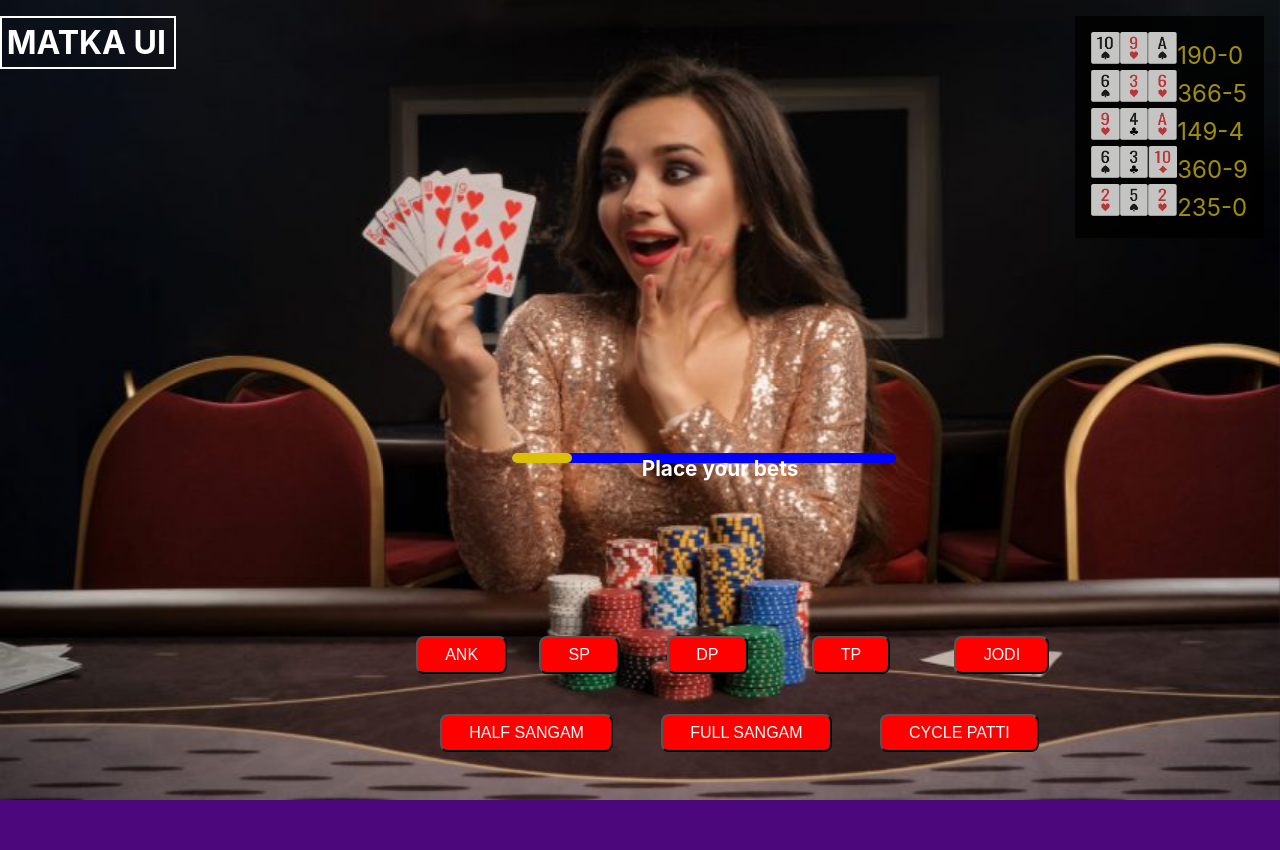
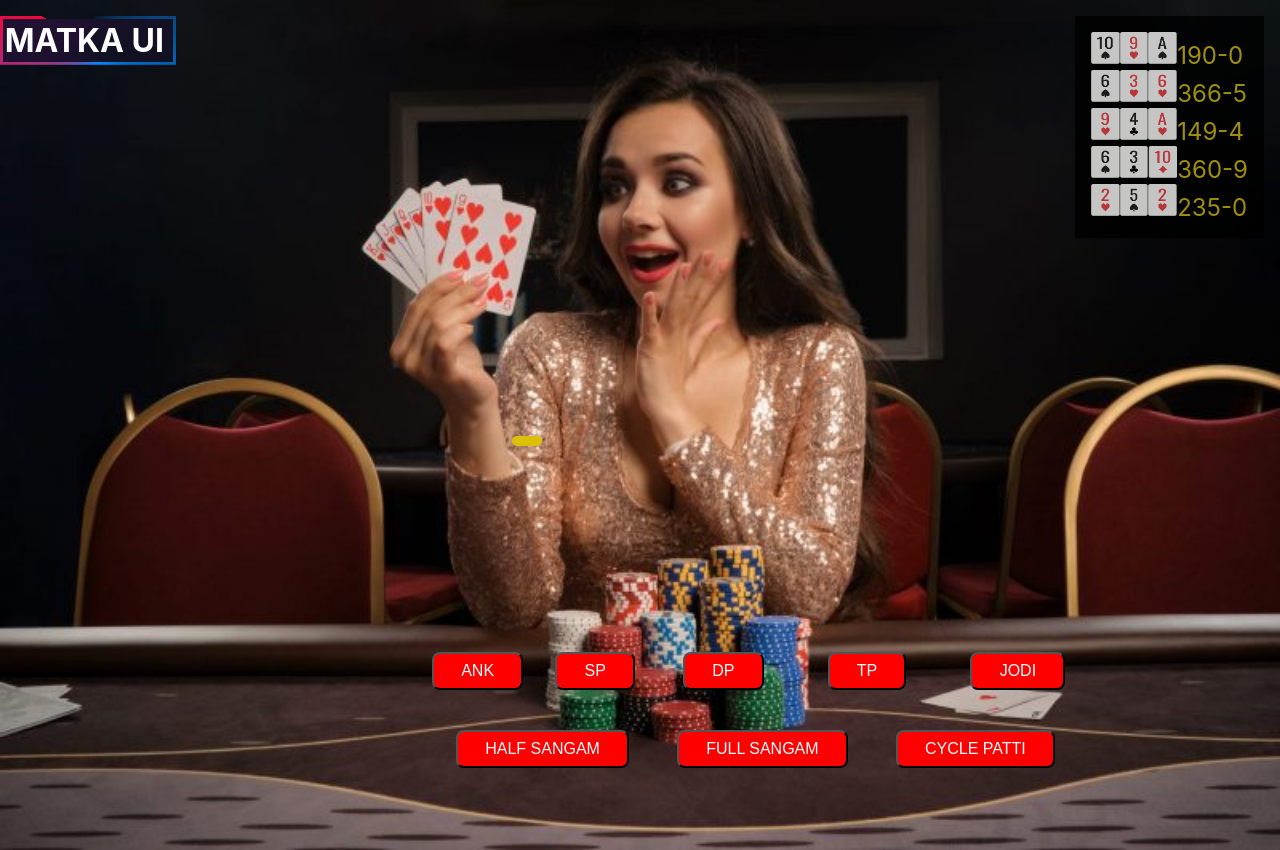
Before and after one commit to ayushanand09/matka, a React (Create React App) app: page / in a window 1280 px wide. Before the commit the page ends 800 px from the top, so only its background shows below. Built offline with nearby package versions, Linux system fonts and the light colour scheme.

Commit message:
added different timer functionality

```diff
--- a/src/CSS/Home.css
+++ b/src/CSS/Home.css
@@ -14,28 +14,63 @@ body {
   background-repeat: no-repeat;
   background-attachment: fixed;
   background-size: 100% 100%;
-  height: 100vh;
+  height: calc(100vh + 50px);
 }
 
 .container h1 {
   margin-top: 1rem;
   display: inline-flex;
   text-align: center;
-  border: 2px solid white;
+  /* border: 2px solid white; */
   padding: 0.3rem;
   width: 11rem;
+  --border-size: 3px;
+  --border-angle: 0turn;
+  background-image: conic-gradient(from var(--border-angle),#213,#112 50%,#213),
+    conic-gradient(from var(--border-angle), transparent 20%, #08f, #f03);
+  background-size: calc(100% - (var(--border-size) * 2))
+      calc(100% - (var(--border-size) * 2)),
+    cover;
+  background-position: center center;
+  background-repeat: no-repeat;
+
+  animation: bg-spin 3s linear infinite;
+}
+@keyframes bg-spin {
+  to {
+    --border-angle: 1turn;
+  }
+}
+@property --border-angle {
+  syntax: "<angle>";
+  inherits: true;
+  initial-value: 0turn;
 }
 
 #txt {
   color: white;
+  /* position: fixed; */
   display: flex;
+  flex-wrap: wrap;
+  left:38%;
   justify-content: center;
-  flex-wrap: wrap;
   padding: 1rem;
   margin-top: -1.4rem;
   margin-left: 10rem;
   font-weight: bolder;
   font-size: 1.5rem;
+  animation: blink 1s infinite;
+}
+@keyframes blink {
+  0% {
+    opacity: 1;
+  }
+  50% {
+    opacity: 0;
+  }
+  100% {
+    opacity: 1;
+  }
 }
 
 .timer-bar-container {
@@ -43,7 +78,7 @@ body {
   display: flex;
   width: 30%;
   height: 10px;
-  background-color: blue;
+  /* background-color: blue; */
   margin-top: 30%;
   margin-left: 40%;
 }
@@ -55,7 +90,8 @@ body {
   height: 100%;
   background-color: rgb(220, 192, 5);
   animation-name: progress;
-  animation-duration: 35s;
+  /* animation-duration: 40s; */
+  animation-duration: 70s;
   animation-timing-function: linear;
 }
 
@@ -74,6 +110,22 @@ body {
   margin-top: 20rem;
   left: 25%;
   position: absolute;
+  animation: token-display 1s ease-in-out;
+}
+@keyframes token-display {
+  0% {
+    transform: scale(0.1);
+    opacity: 0;
+  }
+  60% {
+    transform: scale(1.2);
+    opacity: 1;
+  }
+
+  100% {
+    transform: scale(1);
+    opacity: 1;
+  }
 }
 
 .token1{
@@ -168,17 +220,93 @@ img {
   height: 2rem;
   width: 1.8rem;
 }
+.bet-add-drop{
+  margin-top: 1rem;
+  position: absolute;
+  /* left: 40%; */
+  margin-bottom: 4rem;
+  animation: bet-display 1s ease-in-out;
+}
+@keyframes bet-display {
+  0% {
+    opacity: 0;
+  }
+  60% {
+    opacity: 1;
+  }
+
+  100% {
+    opacity: 1;
+  }
+}
+
+
+.rebet{
+  /* bottom: 2rem; */
+  /* left: 30%; */
+  border-radius: 0.5rem;
+  width: 6.5rem;
+  height: 2rem;
+  display: flex;
+  justify-content: center;
+  align-items: center;
+  display: inline-block;
+  margin: 1rem;
+  background-color: black;
+  color: white;
+  opacity: 0.6;
+  font-size: 1.3rem;
+
+}
+.remove{
+  /* bottom: 2rem; */
+  /* left: 30%; */
+  border-radius: 0.5rem;
+  width: 6.5rem;
+  height: 2rem;
+  display: flex;
+  justify-content: center;
+  align-items: center;
+  display: inline-block;
+  margin: 1rem;
+  background-color: black;
+  color: white;
+  opacity: 0.6;
+  font-size: 1.3rem;
+
+}
+.rebetX2{
+  /* bottom: 2rem; */
+  /* left: 30%; */
+  border-radius: 0.5rem;
+  width: 6.5rem;
+  height: 2rem;
+  display: flex;
+  justify-content: center;
+  align-items: center;
+  display: inline-block;
+  margin: 1rem;
+  background-color: black;
+  color: white;
+  opacity: 0.6;
+  font-size: 1.3rem;
+}
 
 .buttons {
   bottom: 2rem;
   left: 30%;
+  margin-bottom: -2rem;
   position: absolute;
+  display: block;
+  padding: 1rem;
+  border-radius: 0.5rem;
+  display: inline-block;
   /* display: flex; */
   /* flex-wrap: wrap; */
 }
 
 .ANK {
-  display: block;
+  /* display: block; */
   padding: 1rem;
   border-radius: 0.5rem;
   display: inline-block;
@@ -209,15 +337,9 @@ img {
 
 .btn1 {
   color: white;
-  padding-top: 0.3rem;
-  padding-right: 1.5rem;
-  padding-left: 1.5rem;
-  padding-bottom: 0.3rem;
-  border-radius: 0.5rem;
-  background-color: red;
 }
 .SP {
-  display: flex;
+  /* display: flex; */
   padding: 1rem;
   border-radius: 0.5rem;
   display: inline-block;
--- a/src/CSS/Responsive.css
+++ b/src/CSS/Responsive.css
@@ -30,6 +30,15 @@
         margin-left: 10rem;
         font-size: 1.3rem;
     }
+    .rebet{
+        font-size: 1.2rem;
+    }
+    .remove{
+        font-size: 1.2rem;
+    }
+    .rebetX2{
+        font-size: 1.2rem;
+    }
     .timer-bar-container {
         border-radius: 2rem;
         width: 30%;
@@ -44,7 +53,7 @@
         border-radius: 2rem;
         width: 30%;
         height: 10px;
-        margin-top: 30%;
+        margin-top: 29%;
         margin-left: 40%;
     }
 }
@@ -60,6 +69,21 @@
         margin-left: 28rem;
         margin-left: 10rem;
         font-size: 1.25rem;
+    }
+    .bet-add-drop{
+        margin-top: -0.5rem;
+    }
+    .rebet{
+        font-size: 1rem;
+        height: 1.9rem;
+    }
+    .remove{
+        font-size: 1rem;
+        height: 1.9rem;
+    }
+    .rebetX2{
+        font-size: 1rem;
+        height: 1.9rem;
     }
     .timer-bar-container {
         margin-top: 33%;
@@ -369,6 +393,15 @@
     #txt{
         margin-left: 6rem;
         font-size: 1.2rem;
+    }
+    .rebet{
+        font-size: 1rem;
+    }
+    .remove{
+        font-size: 1rem;
+    }
+    .rebetX2{
+        font-size: 1rem;
     }
     .SP1{
         font-size: 0.9rem;
@@ -771,6 +804,16 @@
         margin-left: 3%;
         font-size: 1rem;
     }
+    .rebet{
+        font-size: 0.9rem;
+    }
+    .remove{
+        font-size: 0.9rem;
+    }
+    .rebetX2{
+        font-size: 0.9rem;
+    }
+
     .buttons {
         left: 2%;
     }
@@ -1042,6 +1085,16 @@
         margin-top:-1rem;
         font-size: 0.8rem;
     }
+    .rebet{
+        font-size: 0.75rem;
+    }
+    .remove{
+        font-size: 0.75rem;
+    }
+    .rebetX2{
+        font-size: 0.75rem;
+    }
+
     .ANK button {
         font-size: 0.45rem;
     }
@@ -1238,7 +1291,7 @@
         width: 2.5rem;
     }
 }
-@media screen and (max-width:384px) {
+@media screen and (max-width:391px) {
     .timer-bar-container{
         margin-top: 115%;
     }
@@ -1307,39 +1360,39 @@
     }
 }
 
-@media screen and (max-width: 321px) {
+@media screen and (max-width: 331px) {
     .timer-bar-container{
         margin-top: 135%;
     }
     .tokens{
-        left:0%;
+        left:10%;
     }
     .token1{
         transform: scale(0.25);
     }
     .token2{
         transform: scale(0.25);
-        margin-left: -3rem;
+        margin-left: -3.5rem;
     }
     .token3{
         transform: scale(0.25);
-        margin-left: -3rem;
+        margin-left: -1.5rem;
     }
     .token4{
         transform: scale(0.25);
-        margin-left: -1.5rem;
+        margin-left: -4.5rem;
     }
     .token5{
         transform: scale(0.25);
-        margin-left: -0.5rem;
+        margin-left: -2.5rem;
     }
     .token6{
         transform: scale(0.25);
-        margin-left: -3rem;
+        margin-left: -3.3rem;
     }
     .token7{
         transform: scale(0.25);
-        margin-left: -3rem;
+        margin-left: -3.1rem;
     }
     .ANK button {
         font-size: 0.28rem;
--- a/src/Components/Home.js
+++ b/src/Components/Home.js
@@ -1,6 +1,6 @@
 import React, { useState, useEffect } from "react";
 import "../CSS/Home.css";
-import "../CSS/Responsive.css"
+import "../CSS/Responsive.css";
 
 const Home = () => {
   const [displayANK, setDisplayANK] = useState(false);
@@ -9,16 +9,13 @@ const Home = () => {
   const [displaySPBtns, setDisplaySPBtns] = useState(false);
   const [hideExceptSP, setHideExceptSP] = useState(true);
   const [displayToken, setdisplayToken] = useState(false);
+  const [displayBet, setdisplayBet] = useState(false);
   const [showButtons, setShowButtons] = useState(false);
   const [clickCount, setClickCount] = useState(0);
   const [animation, setAnimation] = useState(false);
 
-  const showToken = () => {
-    setdisplayToken(true);
-  };
-  const hideToken = () => {
-    setdisplayToken(false);
-  };
+  const [currentText, setCurrentText] = useState("");
+  const [timer, setTimer] = useState(0);
 
   const showANK = () => {
     setDisplayANK(true);
@@ -67,10 +64,52 @@ const Home = () => {
   };
 
   useEffect(() => {
-    setTimeout(() => {
-      setAnimation(true);
+    const showTimeout = setTimeout(() => {
+      setdisplayToken(true);
+      setdisplayBet(true);
+    }, 15000);
+
+    const hideTimeout = setTimeout(() => {
+      setdisplayToken(false);
+      setdisplayBet(false);
+    }, 55000);
+
+    return () => {
+      clearTimeout(showTimeout);
+      clearTimeout(hideTimeout);
+    };
+    }, []);
+  useEffect(() => {
+    const texts = [
+      { text: "Cards Shuffling", duration: 15000 }, //Shuffling time: approx 27s
+      { text: "Place your bets", duration: 40000 }, //Betting time: approx1min:20s
+      { text: "Wait for the result", duration: 15000 }, //Result Declaration time: approx 30s
+    ];
+    const interval = setInterval(() => {
+      setTimer((prevTimer) => prevTimer + 1000);
     }, 1000);
-  }, []);
+
+    texts.forEach((text, index) => {
+      const textStartTime = texts
+        .slice(0, index)
+        .reduce((acc, t) => acc + t.duration, 0);
+      const textEndTime = textStartTime + text.duration;
+
+      if (timer >= textStartTime && timer < textEndTime) {
+        setCurrentText(text.text);
+      }
+    });
+    const totalDuration = texts.reduce((acc, text) => acc + text.duration, 0);
+
+    if (timer >= totalDuration) {
+      clearInterval(interval);
+      window.location.reload();
+    }
+
+    return () => {
+      clearInterval(interval);
+    };
+  }, [timer]);
 
   return (
     <>
@@ -80,7 +119,6 @@ const Home = () => {
         {displayToken && (
           <>
             <div className="tokens">
-
               <br></br>
               <button className="token1"></button>
               <button className="token2"></button>
@@ -110,35 +148,81 @@ const Home = () => {
             190-0
           </div>
           <div id="card-2">
-            <img src={require("./Cards/card_spades_06.png")} alt="Not displaying image4" />
-            <img src={require("./Cards/card_hearts_03.png")} alt="Not displaying image5" />
-            <img src={require("./Cards/card_hearts_06.png")} alt="Not displaying image6" />
+            <img
+              src={require("./Cards/card_spades_06.png")}
+              alt="Not displaying image4"
+            />
+            <img
+              src={require("./Cards/card_hearts_03.png")}
+              alt="Not displaying image5"
+            />
+            <img
+              src={require("./Cards/card_hearts_06.png")}
+              alt="Not displaying image6"
+            />
             366-5
           </div>
           <div id="card-3">
-            <img src={require("./Cards/card_hearts_09.png")} alt="Not displaying image7" />
-            <img src={require("./Cards/card_clubs_04.png")} alt="Not displaying image8" />
-            <img src={require("./Cards/card_hearts_A.png")} alt="Not displaying image9" />
+            <img
+              src={require("./Cards/card_hearts_09.png")}
+              alt="Not displaying image7"
+            />
+            <img
+              src={require("./Cards/card_clubs_04.png")}
+              alt="Not displaying image8"
+            />
+            <img
+              src={require("./Cards/card_hearts_A.png")}
+              alt="Not displaying image9"
+            />
             149-4
           </div>
           <div id="card-4">
-            <img src={require("./Cards/card_spades_06.png")} alt="Not displaying image" />
-            <img src={require("./Cards/card_clubs_03.png")} alt="Not displaying image" />
-            <img src={require("./Cards/card_diamonds_10.png")} alt="Not displaying image" />
+            <img
+              src={require("./Cards/card_spades_06.png")}
+              alt="Not displaying image"
+            />
+            <img
+              src={require("./Cards/card_clubs_03.png")}
+              alt="Not displaying image"
+            />
+            <img
+              src={require("./Cards/card_diamonds_10.png")}
+              alt="Not displaying image"
+            />
             360-9
           </div>
           <div id="card-5">
-            <img src={require("./Cards/card_hearts_02.png")} alt="Not displaying image" />
-            <img src={require("./Cards/card_spades_05.png")} alt="Not displaying image" />
-            <img src={require("./Cards/card_hearts_02.png")} alt="Not displaying image" />
+            <img
+              src={require("./Cards/card_hearts_02.png")}
+              alt="Not displaying image"
+            />
+            <img
+              src={require("./Cards/card_spades_05.png")}
+              alt="Not displaying image"
+            />
+            <img
+              src={require("./Cards/card_hearts_02.png")}
+              alt="Not displaying image"
+            />
             235-0
           </div>
         </div>
         <div className="timer-bar-container">
           <div className={`timer-bar ${animation ? "animate" : ""}`}></div>
         </div>
-        <span id="txt">Place your bets</span>
-
+        {/* <span id="txt">Place your bets</span> */}
+        {displayBet && (
+          <>
+        <div className="bet-add-drop">
+          <button className = "rebet">Rebet</button>
+          <button className = "remove">Remove</button>
+          <button className = "rebetX2">Rebet x2</button>
+        </div>
+          </>
+        )
+        }
+        <span id="txt">{currentText}</span>
         <div className="buttons">
           <div className="ANK">
             <button
@@ -184,13 +268,8 @@ const Home = () => {
                   onClick={() => {
                     showSP();
                     showSPBtns();
-                    showToken();
+                    // showToken();
                   }}
-                  // style={{
-                  //   paddingRight: "1.7rem",
-                  //   paddingLeft: "1.7rem",
-                  //   backgroundColor: "red",
-                  // }}
                 >
                   SP
                 </button>
@@ -201,7 +280,7 @@ const Home = () => {
                       onClick={() => {
                         hideSP();
                         hideSPBtns();
-                        hideToken();
+                        // hideToken();
                       }}
                       style={{ backgroundColor: "blue", marginTop: "10px" }}
                     >
@@ -266,7 +345,12 @@ const Home = () => {
               </>
             )}
 
-            <button className="SP2" onClick={handleClick}>
+            <button
+              className="SP2"
+              onClick={() => {
+                handleClick();
+              }}
+            >
               {" "}
               SELECT ALL 2<span id="angle"> ^ </span>{" "}
             </button>
```
Also changed, not shown: public/index.html (+5 -2 lines), 1 other file (tests, documents, lock files or other folders).
